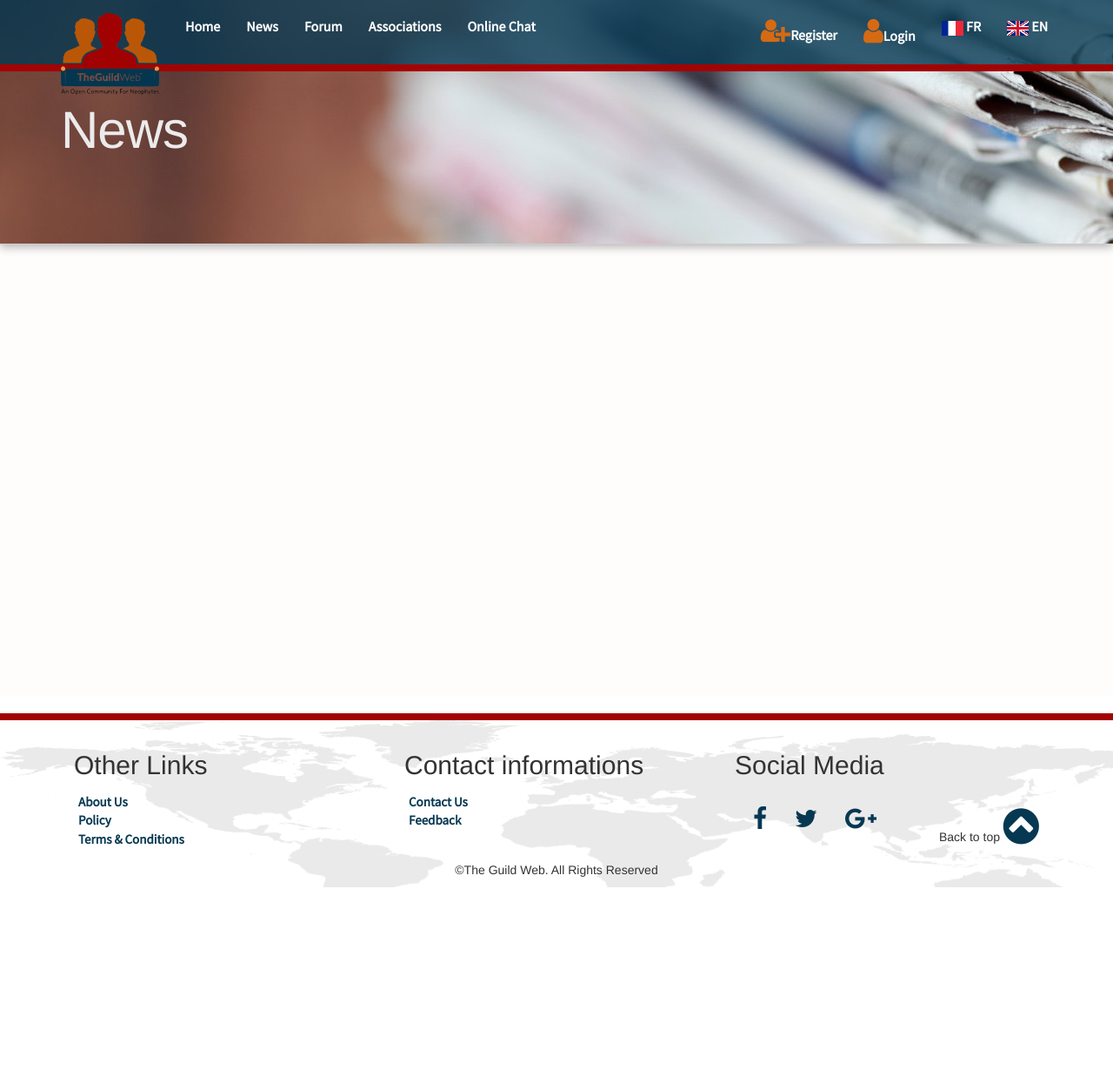
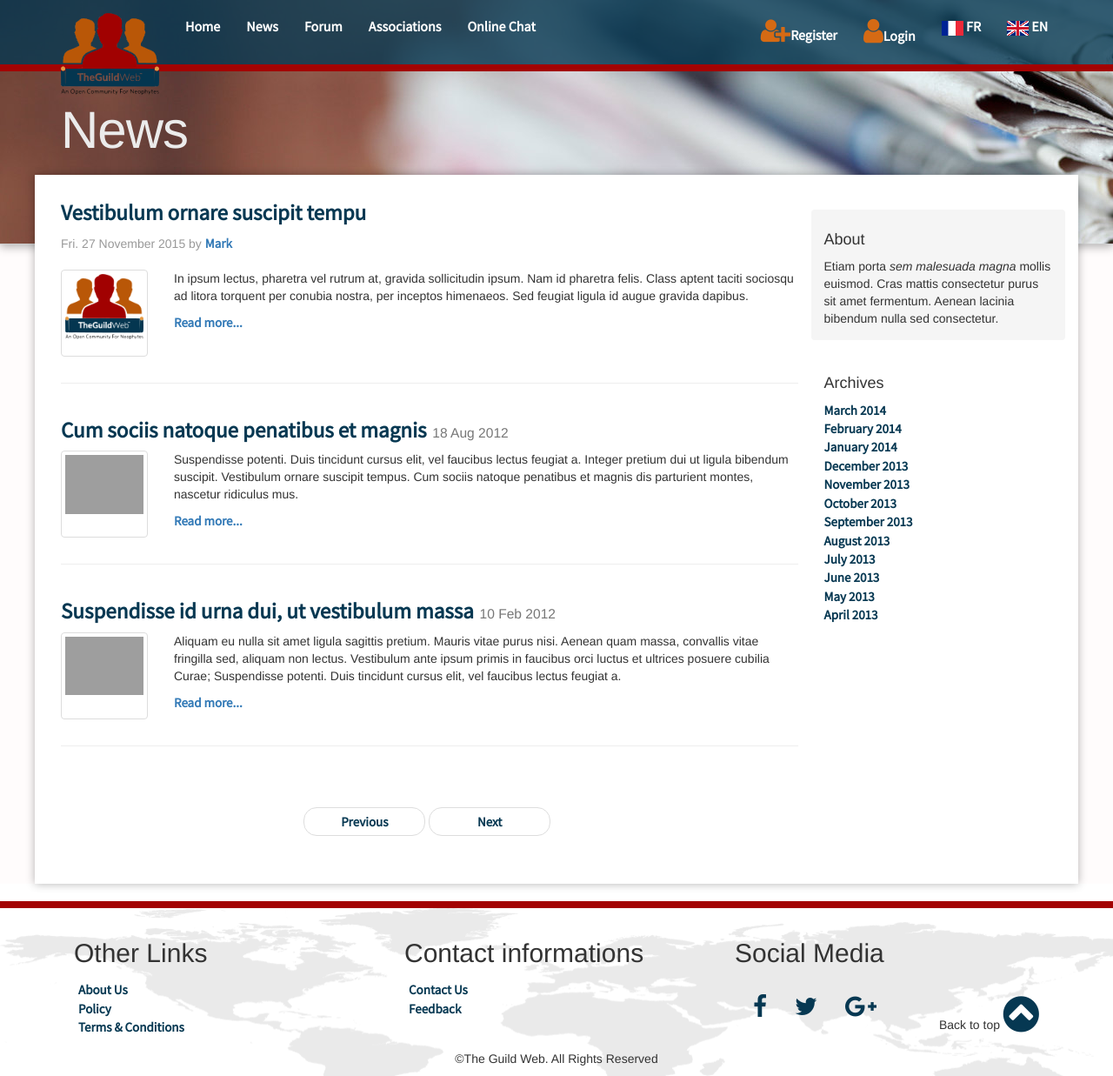
Before and after one commit to ZwaConnection/TheGuildWeb, a Django app: page /news/ in a window 1280 px wide. Shown: the whole page at 87% size. Before the commit the page ends 1020 px from the top, so only its background shows below. Run offline with Django 3.2, Linux system fonts and the light colour scheme; parts of the project's set-up code (start-up, migrations or seed data) failed here and were passed over; some libraries are stand-ins or nearby versions; grey boxes are pictures that could not be loaded.

Commit message:
Final news page design

```diff
--- a/apps/main/static/css/custom.css
+++ b/apps/main/static/css/custom.css
@@ -235,6 +235,7 @@ a-color li{
 .pager {
   margin-bottom: 60px;
   text-align: left;
+  padding-top: 50px;
 }
 .pager > li > a {
   width: 140px;
@@ -266,6 +267,110 @@ a-color li{
     padding-right: 100px;
     margin-left: 10px;
   }
+  /*********
+    main
+    *********/
+    .new{
+        margin-left: 0px;
+    }
+    .main {
+    background:#ffffff;
+    margin: 0 auto;
+    padding:0 0 30px;
+    position:relative;
+    width:1200px;
+    z-index:3;
+    -webkit-box-shadow:0 0 10px rgba(0,0,0,0.3);
+    -moz-box-shadow:0 0 10px rgba(0,0,0,0.3);
+    box-shadow:0 0 10px rgba(0,0,0,0.3);
+    }
+    .main .row {
+    position:relative;
+    }
+    .main .section {
+    padding-top:10px;
+    }
+    .main .section:first-child .page-header {
+    margin-top:0;
+    }
+    .main .breadcrumb:first-child {
+    margin-top:30px;
+    }
+    .main .breadcrumb + .section {
+    padding-top:10px;
+    }
+    /*********
+    carousel
+    *********/
+   .carousel img {
+     width:100%;
+   }
+   .carousel-caption a,
+   .carousel-caption p {
+     color:#dddddd;
+   }
+   .carousel-caption a:hover {
+     color:#ffffff;
+     text-decoration:none;
+   }
+   /*********
+     teaser
+     *********/
+    .teaser .thumbnail {
+      float:left;
+      height:100px;
+      margin-bottom:10px;
+      width:100px;
+    }
+    .teaser .thumbnail i {
+      display:block;
+      height:100px;
+      overflow:hidden;
+      position:relative;
+      width:100%;
+    }
+    .teaser .thumbnail img {
+      width:100%;
+    }
+    .teaser .thumbnail + .teaser-content {
+      margin-left:130px;
+    }
+    .teaser h3>a{
+            font-family: 'Source Sans Pro', sans-serif;
+            font-weight: bold;
+            font-size: 25px;
+            color: #063852;
+    }
+    /*Annoucement board*/
+/*
+ * Main column and sidebar layout
+ */
+
+.blog-main {
+  font-size: 18px;
+  line-height: 1.5;
+}
+
+/* Sidebar modules for boxing content */
+.sidebar-module {
+  padding: 15px;
+  margin: 0 -15px 15px;
+}
+.sidebar-module-inset {
+  padding: 15px;
+  background-color: #f5f5f5;
+  border-radius: 4px;
+}
+.sidebar-module-inset p:last-child,
+.sidebar-module-inset ul:last-child,
+.sidebar-module-inset ol:last-child {
+  margin-bottom: 0;
+}
+#board{
+    padding-top: 40px;
+}
+
+
 /*Login page Design*/
 
 .form-signin {
--- /dev/null
+++ b/apps/main/templates/app/announcement.html
@@ -0,0 +1,31 @@
+<div class="col-lg-3" id="board">
+      <div class="sidebar-module sidebar-module-inset">
+        <h4>About</h4>
+        <p>Etiam porta <em>sem malesuada magna</em> mollis euismod. Cras mattis consectetur purus sit amet fermentum. Aenean lacinia bibendum nulla sed consectetur.</p>
+      </div>
+      <div class="sidebar-module">
+        <h4>Archives</h4>
+        <ol class="list-unstyled">
+          <li><a href="#">March 2014</a></li>
+          <li><a href="#">February 2014</a></li>
+          <li><a href="#">January 2014</a></li>
+          <li><a href="#">December 2013</a></li>
+          <li><a href="#">November 2013</a></li>
+          <li><a href="#">October 2013</a></li>
+          <li><a href="#">September 2013</a></li>
+          <li><a href="#">August 2013</a></li>
+          <li><a href="#">July 2013</a></li>
+          <li><a href="#">June 2013</a></li>
+          <li><a href="#">May 2013</a></li>
+          <li><a href="#">April 2013</a></li>
+        </ol>
+      </div>
+      <!-- <div class="sidebar-module">
+        <h4>Elsewhere</h4>
+        <ol class="list-unstyled">
+          <li><a href="#">GitHub</a></li>
+          <li><a href="#">Twitter</a></li>
+          <li><a href="#">Facebook</a></li>
+        </ol>
+      </div>
+    </div><!-- /.blog-sidebar -->
--- a/apps/main/templates/app/news.html
+++ b/apps/main/templates/app/news.html
@@ -10,4 +10,55 @@
     </div><!-- /container -->
   </div><!-- /logo -->
 
+<div class="new">
+    <div class="wrapper">
+        <div class="main">
+            <div class="container">
+            <div class="row">
+                <div class="col-lg-9">
+                  <div class="section">
+                    <div class="teaser clearfix">
+                      <h3><a href="news-article.html">Vestibulum ornare suscipit tempu</a></h3>
+                      <p class="blog-post-meta">Fri. 27 November 2015 by <a href="#">Mark</a></p>
+                      <a href="news-article.html" class="thumbnail"><i><img src="{%static "img/logo-mini2.png" %}" alt="Vestibulum ornare suscipit tempu"></i></a>
+                      <div class="teaser-content">
+                        <p>In ipsum lectus, pharetra vel rutrum at, gravida sollicitudin ipsum. Nam id pharetra felis. Class aptent taciti sociosqu ad litora torquent per conubia nostra, per inceptos himenaeos. Sed feugiat ligula id augue gravida dapibus.</p>
+                        <p><a href="{%url 'main:article_page' %}">Read more...</a></p>
+                      </div><!-- /teaser-content -->
+                    </div><!-- /teaser clearfix -->
+                    <hr>
+                    <div class="teaser clearfix">
+                      <h3><a href="news-article.html">Cum sociis natoque penatibus et magnis</a>&nbsp;<small>18 Aug 2012</small></h3>
+                      <a href="news-article.html" class="thumbnail"><i><img src="images/news-thumb/002.jpg" alt="Vestibulum ornare suscipit tempu"></i></a>
+                      <div class="teaser-content">
+                        <p>Suspendisse potenti. Duis tincidunt cursus elit, vel faucibus lectus feugiat a. Integer pretium dui ut ligula bibendum suscipit. Vestibulum ornare suscipit tempus. Cum sociis natoque penatibus et magnis dis parturient montes, nascetur ridiculus mus.</p>
+                        <p><a href="news-article.html">Read more...</a></p>
+                      </div><!-- /teaser-content -->
+                    </div><!-- /teaser clearfix -->
+                    <hr>
+                    <div class="teaser clearfix">
+                      <h3><a href="news-article.html">Suspendisse id urna dui, ut vestibulum massa</a>&nbsp;<small>10 Feb 2012</small></h3>
+                      <a href="news-article.html" class="thumbnail"><i><img src="images/news-thumb/003.jpg" alt="Vestibulum ornare suscipit tempu"></i></a>
+                      <div class="teaser-content">
+                        <p>Aliquam eu nulla sit amet ligula sagittis pretium. Mauris vitae purus nisi. Aenean quam massa, convallis vitae fringilla sed, aliquam non lectus. Vestibulum ante ipsum primis in faucibus orci luctus et ultrices posuere cubilia Curae; Suspendisse potenti. Duis tincidunt cursus elit, vel faucibus lectus feugiat a.</p>
+                        <p><a href="news-article.html">Read more...</a></p>
+                      </div><!-- /teaser-content -->
+                    </div><!-- /teaser clearfix -->
+                    <hr>
+                </div><!--/section-->
+            <nav>
+            <ul class="pager">
+            <li><a href="#">Previous</a></li>
+            <li><a href="#">Next</a></li>
+            </ul>
+            </nav>
+        </div><!-- /row -->
+            {% include "app/announcement.html" %}
+        </div><!--/container -->
+
+    </div><!--/main-->
+
+</div><!--/wrapper-->
+
+</div><!--/new-->
 {% endblock %}
--- a/apps/main/views.py
+++ b/apps/main/views.py
@@ -9,22 +9,35 @@ def index(request):
     context = {}
     return render(request, 'app/index.html', context)
 def about(request):
-    return render(request, 'app/about.html')
+    context = {}
+    return render(request, 'app/about.html',context)
 def contact(request):
-    return render(request, 'app/contact_us.html')
+    context = {}
+    return render(request, 'app/contact_us.html',context)
 def news(request):
-    return render(request, 'app/news.html', {})
+    context = {}
+    return render(request, 'app/news.html',context)
 def articles(request):
-    return render(request, 'app/articles.html')
+    context = {}
+    return render(request, 'app/articles.html',context)
 def article_page(request):
-    return render(request, 'app/article_page.html')
+    context = {}
+    return render(request, 'app/article_page.html',context)
 def feedback(request):
-    return render(request, 'app/feedback.html')
+    context = {}
+    return render(request, 'app/feedback.html',context)
 def announcement_page(request):
-    return render(request, 'app/announcement_page.html')
+    context = {}
+    return render(request, 'app/announcement_page.html',context)
 def policy(request):
-    return render(request, 'app/policy.html')
+    context = {}
+    return render(request, 'app/policy.html',context)
 def chat(request):
-    return render(request, 'app/chat.html')
+    context = {}
+    return render(request, 'app/chat.html',context)
 def terms_conditions(request):
-    return render(request, 'app/terms_conditions.html')
+    context = {}
+    return render(request, 'app/terms_conditions.html',context)
+def announcement(request):
+    context = {}
+    return render(request, 'app/announcement.html',context)
```
Also changed, not shown: apps/main/templates/app/article_page.html (+7 -6 lines), apps/main/templates/association/register.html (+14 -6 lines), db.sqlite3.
